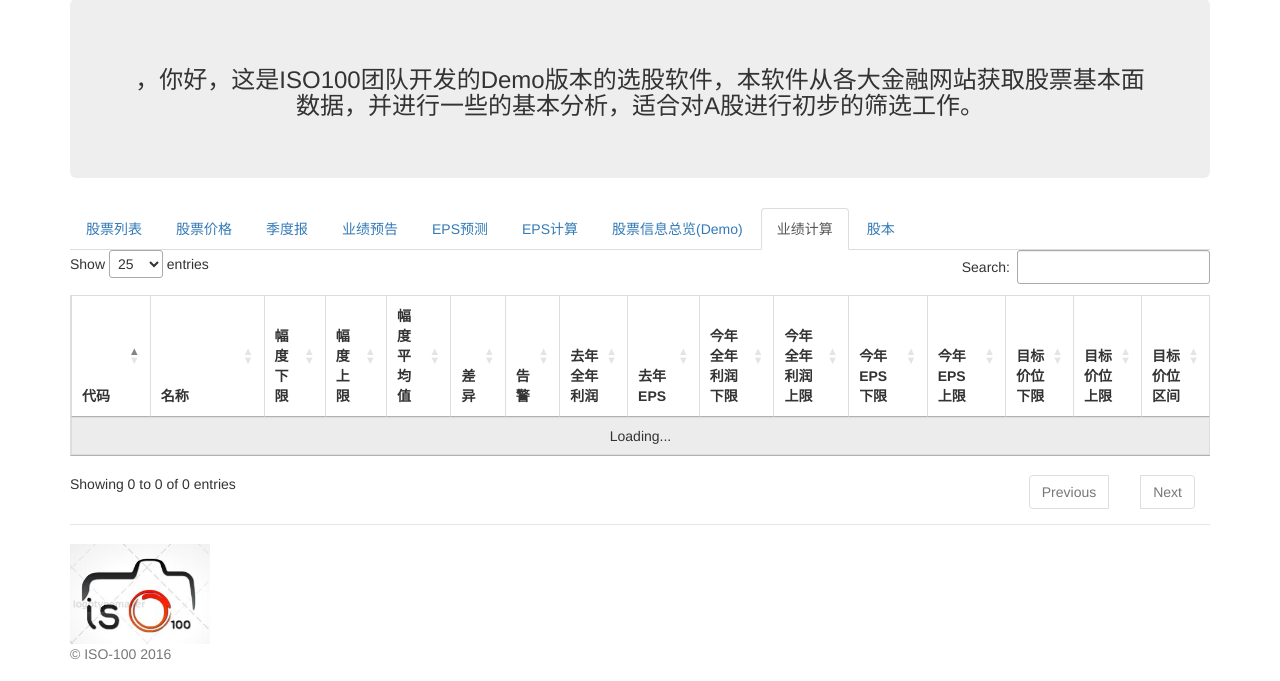
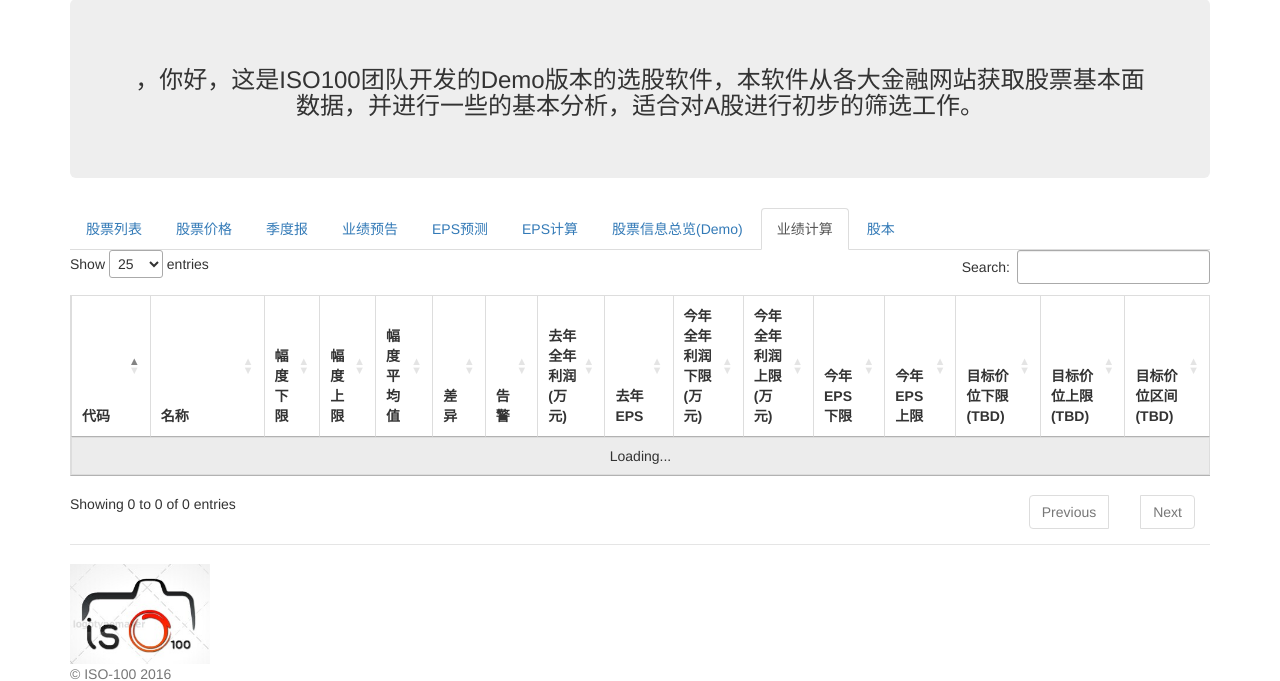
Before and after one commit to ISO-100/ISO100-Stock-Web, a Flask app: page /multi_tab in a window 1280 px wide, after a click on "业绩计算". Shown: the part 132-813 px from the top of the page. Before the commit the page ends 792 px from the top, so only its background shows below. Run offline with Flask 2, Linux system fonts and the light colour scheme; data that the repository does not hold is empty; parts of the project's set-up code (start-up, migrations or seed data) failed here and were passed over; some libraries are stand-ins or nearby versions.

Commit message:
updated tab cal_co_qr

```diff
--- a/main.py
+++ b/main.py
@@ -188,7 +188,7 @@ def mysqltojson8():
     results = c.fetchall()
     RMB_code = '\xef\xbf\xa5'
     RMB_code = RMB_code.decode("utf8")
-    tupletodic = { "data" : [[x[0], x[1], str('{0:.3g}'.format(x[2]*100)) + '%', str('{0:.3g}'.format(x[3]*100)) + '%', str('{0:.3g}'.format(x[4]*100)) + '%', x[5], [6], RMB_code + str(x[7]), RMB_code + str(x[8]), RMB_code + str(x[9]), RMB_code + str(x[10]), RMB_code + str(x[11]), RMB_code + str(x[12]),RMB_code + str(x[13]), RMB_code + str(x[14]), RMB_code + str(x[15])] for x in results] }
+    tupletodic = { "data" : [[x[0], x[1], str('{0:.4g}'.format(x[2]*100)) + '%', str('{0:.4g}'.format(x[3]*100)) + '%', str('{0:.4g}'.format(x[4]*100)) + '%', x[5], [6], RMB_code + str("{:,}".format(int(x[7]))), RMB_code + str(x[8]), RMB_code + str("{:,}".format(int(x[9]))), RMB_code + str("{:,}".format(int(x[10]))), RMB_code + str(x[11]), RMB_code + str(x[12]),RMB_code + str(x[13]), RMB_code + str(x[14]), RMB_code + str(x[15])] for x in results] }
     return jsonify(tupletodic)
 
 @app.route("/mysqltojson9")
--- a/templates/multi_tab.html
+++ b/templates/multi_tab.html
@@ -313,15 +313,15 @@
                                     <th>幅度平均值</th>
                                     <th>差异</th>
                                     <th>告警</th>
-                                    <th>去年全年利润</th>
+                                    <th>去年全年利润(万元)</th>
                                     <th>去年EPS</th>
-                                    <th>今年全年利润下限</th>
-                                    <th>今年全年利润上限</th>
+                                    <th>今年全年利润下限(万元)</th>
+                                    <th>今年全年利润上限(万元)</th>
                                     <th>今年EPS下限</th>
                                     <th>今年EPS上限</th>
-                                    <th>目标价位下限</th>
-                                    <th>目标价位上限</th>
-                                    <th>目标价位区间</th>
+                                    <th>目标价位下限(TBD)</th>
+                                    <th>目标价位上限(TBD)</th>
+                                    <th>目标价位区间(TBD)</th>
     							</tr>
     						</thead>
     					</table>
```
